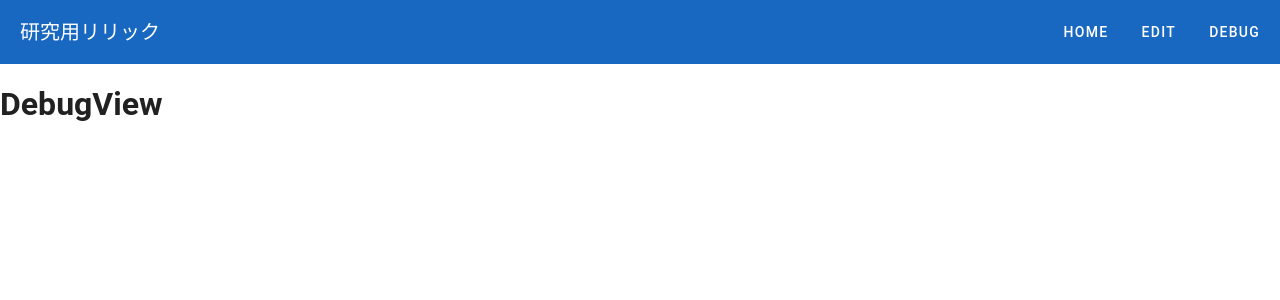
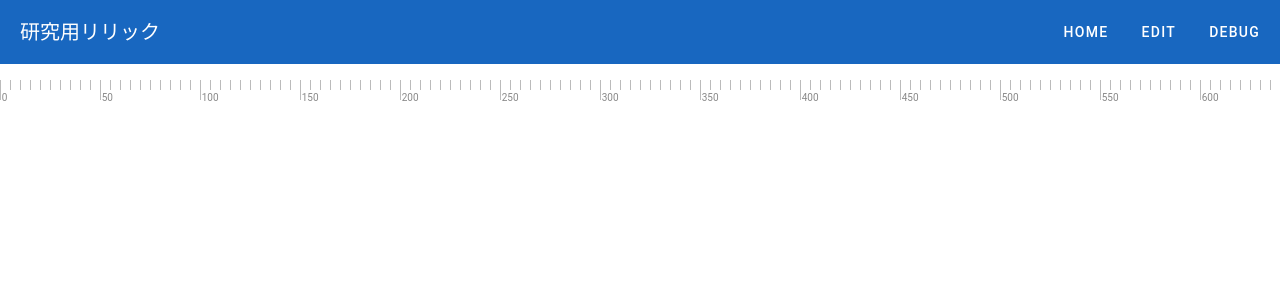
Before and after one commit to mino-8136/Co-Lyrics-WEB, a Vue app: page /debug in a window 1280 px wide. Shown: the top 300 px of the page. Built offline with nearby package versions, Linux system fonts and the light colour scheme; what @imengyu/vue3-context-menu would draw is missing.

Commit message:
メモリの試作動作

```diff
--- a/src/views/DebugView.vue
+++ b/src/views/DebugView.vue
@@ -1,9 +1,64 @@
 <template>
-  <h1>DebugView</h1>
+  <div class="ruler">
+    <ul class="ruler-x">
+      <li v-for="n in numItems" :key="n"></li>
+    </ul>
+  </div>
 </template>
 
 <script setup lang="ts">
+import { ref } from 'vue';
+const numItems = ref(20);
 </script>
 
 <style scoped>
+.ruler {
+  --ruler-unit: 2px;
+  --ruler-num-fz: 10px;
+  --ruler-num-c: #888;
+
+  --ruler1-bdw: 1px;
+  --ruler1-c: #bbb;
+  --ruler1-h: 10px;
+  --ruler1-space: 5;
+
+  --ruler2-bdw: 1px;
+  --ruler2-c: #bbb;
+  --ruler2-h: 20px;
+  --ruler2-space: 50;
+
+  background-image: linear-gradient(90deg, var(--ruler1-c) 0 var(--ruler1-bdw), transparent 0),
+    linear-gradient(90deg, var(--ruler2-c) 0 var(--ruler2-bdw), transparent 0);
+  background-repeat: repeat-x;
+  background-size:
+    calc(var(--ruler-unit) * var(--ruler1-space)) var(--ruler1-h),
+    calc(var(--ruler-unit) * var(--ruler2-space)) var(--ruler2-h);
+}
+
+.ruler-x {
+  width: 100%;
+  padding: 0;
+  margin: 0;
+  color: var(--ruler-num-c);
+  font-size: var(--ruler-num-fz);
+
+  display: flex;
+  overflow: hidden;
+  line-height: calc(var(--ruler2-h) * 2 - var(--ruler-num-fz) / 2);
+  list-style: none;
+
+  counter-reset: frameCounter calc(var(--ruler2-space) * -1);
+}
+
+.ruler-x li {
+  align-self: flex-end;
+  counter-increment: frameCounter var(--ruler2-space);
+  flex: 0 0 calc(var(--ruler-unit) * var(--ruler2-space));
+}
+
+.ruler-x li::after {
+  content: counter(frameCounter);
+  line-height: 1;
+  padding-inline-start: 1.75px;
+}
 </style>
```
